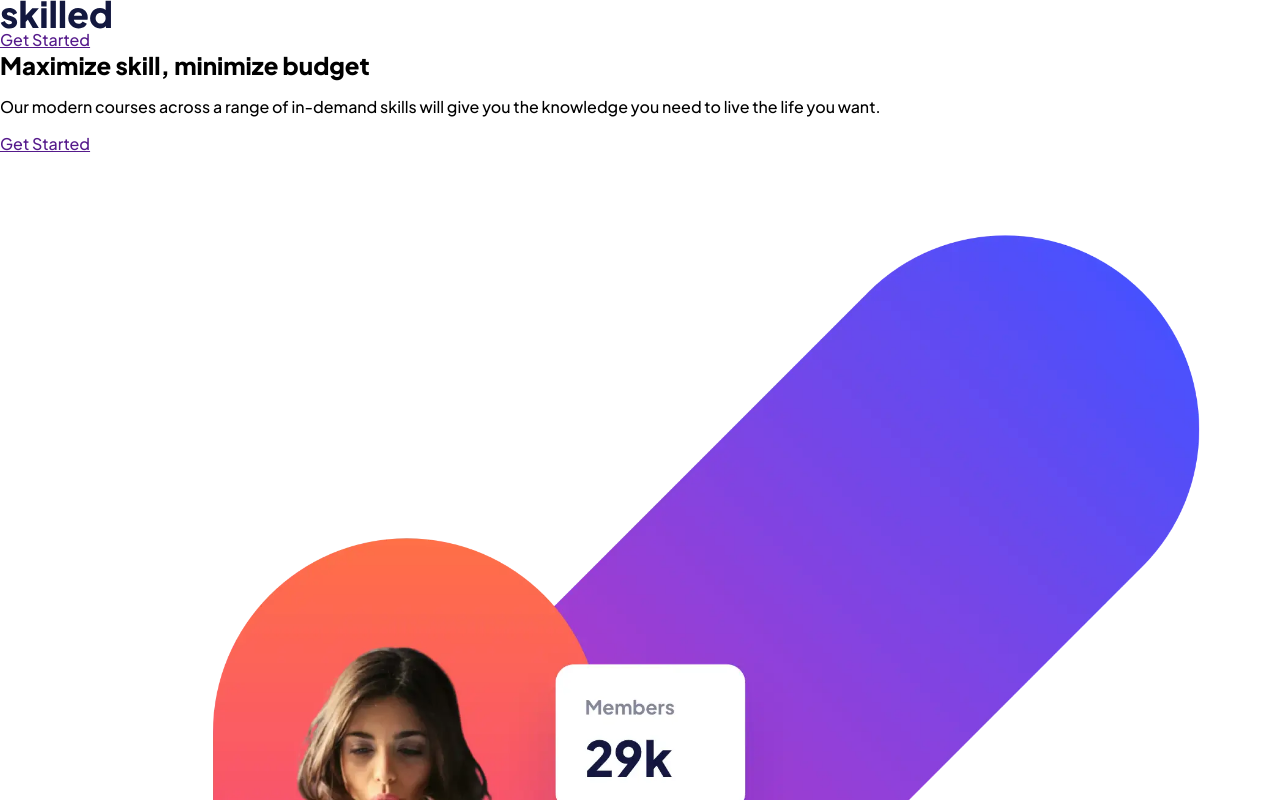
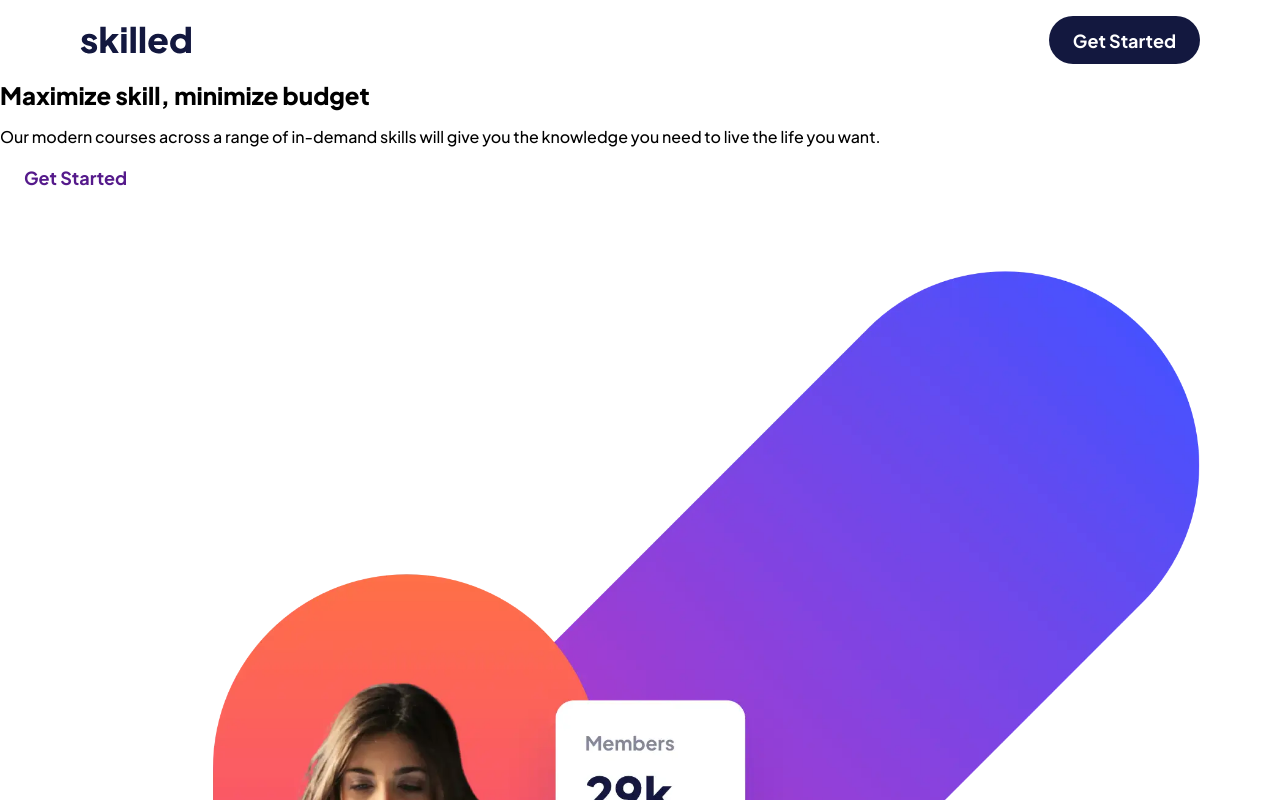
Before and after one commit to AmeyGaikar/skilled_courses, a plain HTML site: page index.html in a window 1280 px wide. Shown: the top 800 px of the page. Drawn offline with Linux system fonts and the light colour scheme.

Commit message:
Finishing up the layout for the header

```diff
--- /dev/null
+++ b/css/components/header.css
@@ -0,0 +1,17 @@
+.header {
+    display: flex;
+    justify-content: space-between;
+    align-items: center;
+    padding-block: 16px;
+}
+
+.header .logo {
+    width: 4.955625rem;
+}
+
+
+@media (width >= 50.625) {
+    .header {
+        padding-block: 24px;
+    }
+}
--- a/css/global/bolierplate.css
+++ b/css/global/bolierplate.css
@@ -33,3 +33,7 @@ img {
     max-width: 100%;
     height: auto;
 }
+
+a {
+    text-decoration: none;
+}
--- /dev/null
+++ b/css/global/button.css
@@ -0,0 +1,17 @@
+.button {
+    font-weight: 700;
+    line-height: 1.5;
+    font-size: var(--fs-7);
+    padding: 10.5px 24px;
+    border-radius: 28px ;
+    transition: background 150ms ease-in-out;
+}
+
+.button.dark {
+    color: white;
+    background: var(--color-blue-900);
+}
+
+.button.dark:hover {
+background: var(--color-blue-600);
+}
--- a/css/global/fonts.css
+++ b/css/global/fonts.css
@@ -30,3 +30,13 @@
     src: url('/fonts/plus-jakarta-sans-v8-latin-800.woff2') format('woff2');
     /* Chrome 36+, Opera 23+, Firefox 39+, Safari 12+, iOS 10+ */
 }
+
+:root {
+    --fs-1: clamp(2.5rem, 0.4230769230769229rem + 4.102564102564102vw, 3.5rem);
+    --fs-2: clamp(2rem, 0.9615384615384615rem + 2.051282051282051vw, 2.5rem);
+    --fs-3: clamp(1.5rem, 0.46153846153846145rem + 2.051282051282051vw, 2rem);
+    --fs-4: clamp(1.25rem, 0.7307692307692307rem + 1.0256410256410255vw, 1.5rem);
+    --fs-5: 1.125rem;
+    --fs-6: clamp(0.875rem, 0.6153846153846154rem + 0.5128205128205128vw, 1rem);
+    --fs-7: 1.125rem;
+  }
--- /dev/null
+++ b/css/global/layout.css
@@ -0,0 +1,17 @@
+.wrapper {
+   padding-inline: 20px;
+}
+
+@media (width >= 50.625em) {
+    .wrapper {
+        padding-inline: 44px;
+    }
+}
+
+@media (width >= 75em) {
+    .wrapper {
+        padding-inline: 0;
+        max-width: 70em;
+        margin-inline: auto;
+    }
+}
--- a/css/style.css
+++ b/css/style.css
@@ -1,2 +1,5 @@
 @import url("./global/bolierplate.css");
 @import url("./global/fonts.css");
+@import url("./components/header.css");
+@import url("./global/button.css");
+@import url("./global/layout.css");
--- a/index.html
+++ b/index.html
@@ -10,7 +10,7 @@
 
 <body>
 
-  <header>
+  <header class="header wrapper">
     <a href="/">
       <img src="./images/logo-dark.svg" height="28" width="111" alt="Skilled Home">
     </a>
@@ -31,7 +31,7 @@
 
     <picture>
       <source media="(min-width: 75em)" srcset="./images/image-hero-desktop@2x.webp" height="2092" width="1876">
-      <source media="(min-width: 50em)" srcset="./images/image-hero-tablet@2x.webp" height="723" width="695">
+      <source media="(min-width: 50.625em)" srcset="./images/image-hero-tablet@2x.webp" height="723" width="695">
 
       <img src="./images/image-hero-mobile@2x.webp" alt="Women reading and drinking coffee">
     </picture>
@@ -94,7 +94,6 @@
 
   </main>
 
-  Get Started
 </body>
 
 </html>
```
